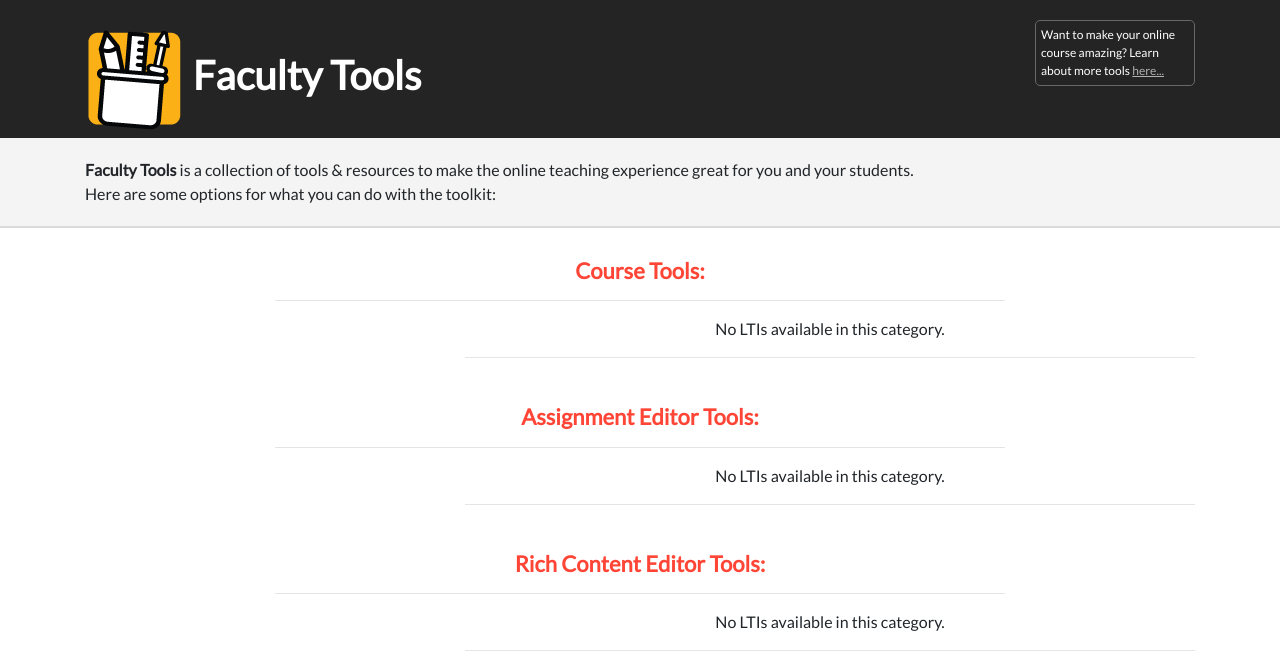
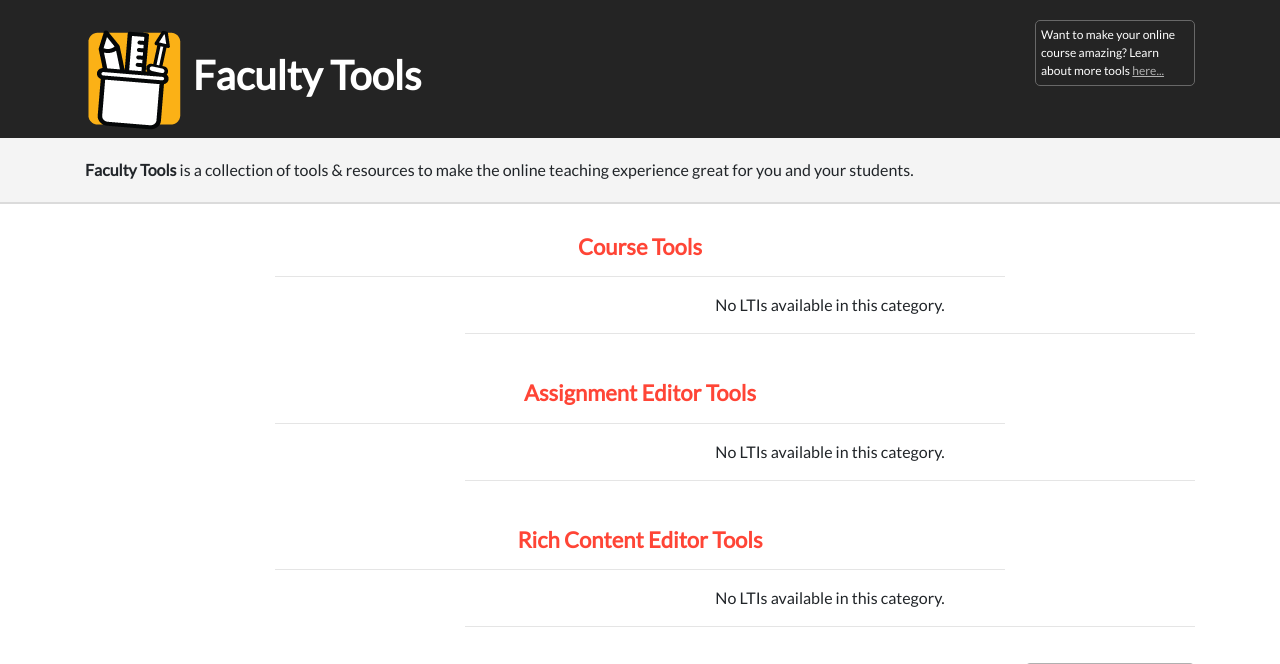
Before and after one commit to ucfopen/faculty-tools, a Flask app: template templates/main_template.html in a window 1280 px wide. Shown: the top 664 px of the page. Run offline with Flask 2, Linux system fonts and the light colour scheme; the template is opened without the code that fills it, so the values that code supplies are empty; parts of the project's set-up code (start-up, migrations or seed data) failed here and were passed over; some libraries are stand-ins or nearby versions.

Commit message:
Removed the :

```diff
--- a/templates/base.html
+++ b/templates/base.html
@@ -43,7 +43,7 @@
 
 					<p><strong>Faculty Tools</strong> is a collection of tools &amp; resources to make the online teaching experience great for you and your students.</p>
 
-					<p>Here are some options for what you can do with the toolkit:</p>
+					<!-- <p>Here are some options for what you can do with the toolkit:</p> -->
 				</div>
 			</div>
 		</div>
--- a/templates/main_template.html
+++ b/templates/main_template.html
@@ -15,7 +15,7 @@
 
 	<div class="row">
 		<div class="col-md-8 ml-auto mr-auto">
-			<h2 class="text-center" id="all_tools">Course Tools:</h2>
+			<h2 class="text-center" id="all_tools">Course Tools</h2>
 			<hr />
 		</div>
 	</div>
@@ -26,7 +26,7 @@
 
     <div class="row">
 		<div class="col-md-8 ml-auto mr-auto">
-			<h2 class="text-center" id="all_tools">Assignment Editor Tools:</h2>
+			<h2 class="text-center" id="all_tools">Assignment Editor Tools</h2>
 			<hr />
 		</div>
 	</div>
@@ -37,7 +37,7 @@
 
     <div class="row">
 		<div class="col-md-8 ml-auto mr-auto">
-			<h2 class="text-center" id="all_tools">Rich Content Editor Tools:</h2>
+			<h2 class="text-center" id="all_tools">Rich Content Editor Tools</h2>
 			<hr />
 		</div>
 	</div>
```
